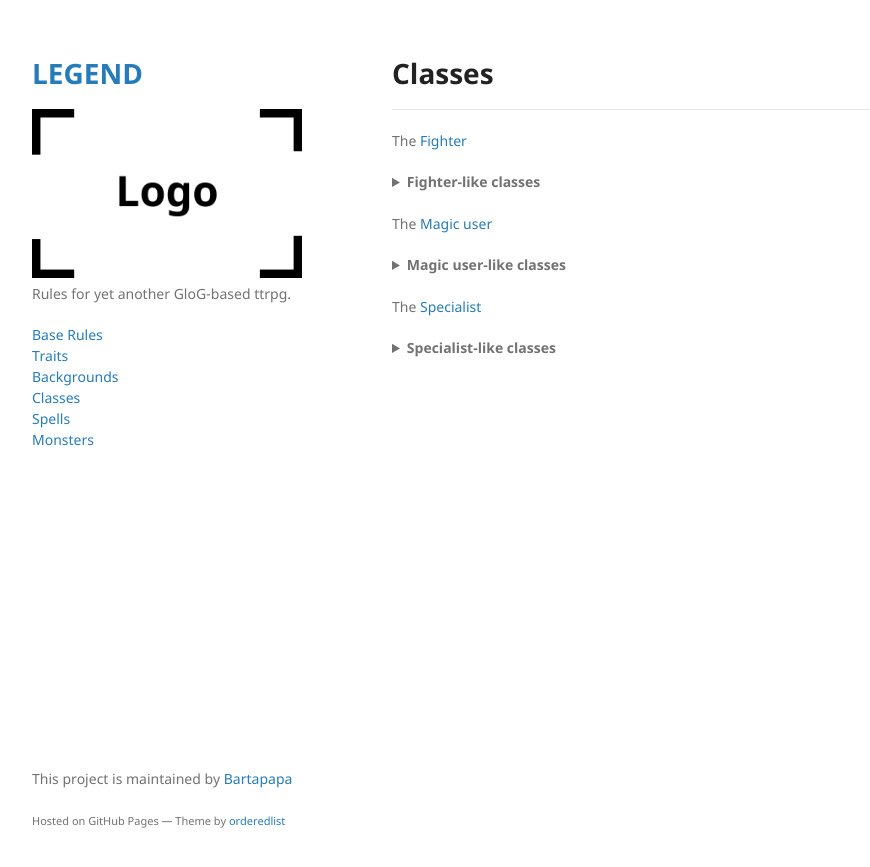
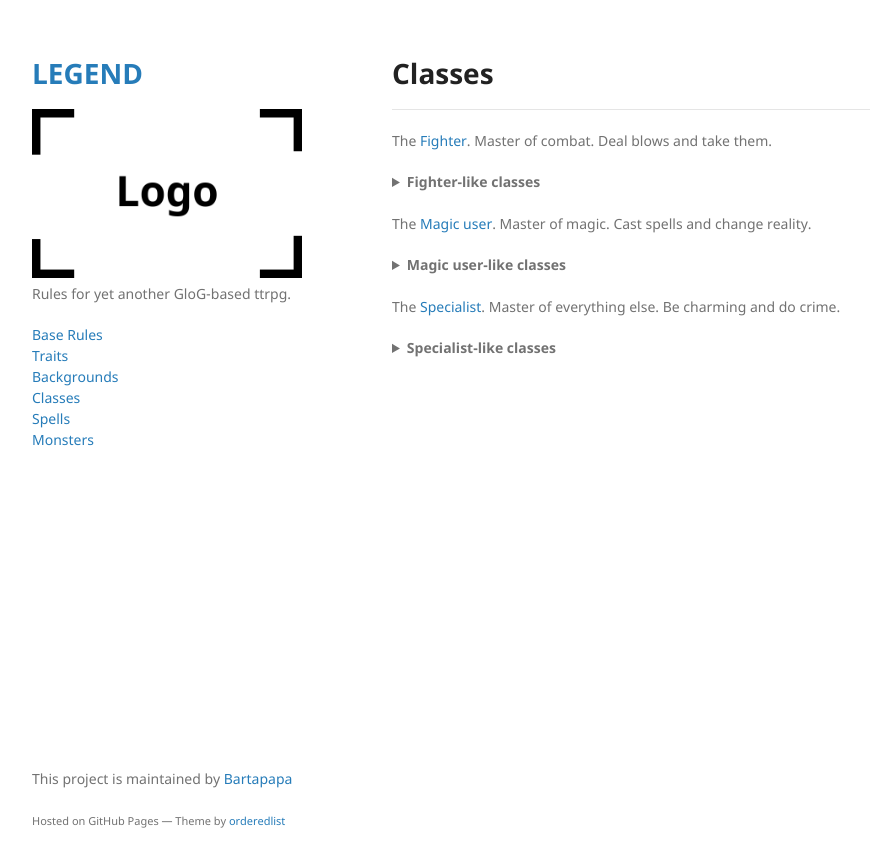
Before and after one commit to Bartapapa/legend, a Jekyll site: the page built from docs/pages/classes.md, in a window 1280 px wide. Shown: the top 867 px of the page, without its empty margins (178-1048 px from the left). Built offline with Jekyll 4.4.1, drawn with Linux system fonts in a browser that asks for light colours.

Commit message:
Update classes.md

```diff
--- a/docs/pages/classes.md
+++ b/docs/pages/classes.md
@@ -6,32 +6,35 @@
 
 ***
 
-The <a href="{{ site.baseurl }}/classes/fighter">Fighter</a>
+The <a href="{{ site.baseurl }}/classes/fighter">Fighter</a>. Master of combat. Deal blows and take them.
 
 <details markdown="1">
 <summary><b>Fighter-like classes</b></summary>
-*  The <a href="{{ site.baseurl }}/classes/veteran">Veteran</a>
-*  The <a href="{{ site.baseurl }}/classes/knight-errant">Knight Errant</a>
-*  The <a href="{{ site.baseurl }}/classes/champion">Champion</a>
+*  The <a href="{{ site.baseurl }}/classes/veteran">Veteran</a>. Collect Scars and be grumpy.
+*  The <a href="{{ site.baseurl }}/classes/knight-errant">Knight Errant</a>. Challenge fools and suffer none.
+*  The <a href="{{ site.baseurl }}/classes/champion">Champion</a>. Chosen by god.
+*  The <a href="{{ site.baseurl }}/classes/dwarf">Dwarf</a>. Stout and beardy.
 
 </details>
 <br>
-The <a href="{{ site.baseurl }}/classes/magic-user">Magic user</a>
+The <a href="{{ site.baseurl }}/classes/magic-user">Magic user</a>. Master of magic. Cast spells and change reality.
 
 <details markdown="1">
 <summary><b>Magic user-like classes</b></summary>
-*  The <a href="{{ site.baseurl }}/classes/wandering-clergyman">Wandering Clergyman</a>
-*  The <a href="{{ site.baseurl }}/classes/scion">Scion</a>
-*  The <a href="{{ site.baseurl }}/classes/bloatmage">Bloatmage</a>
+*  The <a href="{{ site.baseurl }}/classes/scion">Scion</a>. Enact god's will.
+*  The <a href="{{ site.baseurl }}/classes/bloatmage">Bloatmage</a>. Be fat and be powerful.
+*  The <a href="{{ site.baseurl }}/classes/sorcerer">Sorcerer</a>. Be a god or die trying.
+*  The <a href="{{ site.baseurl }}/classes/elf">Elf</a>. Tragically better than everyone else.
 
 </details>
 <br>
-The <a href="{{ site.baseurl }}/classes/specialist">Specialist</a>
+The <a href="{{ site.baseurl }}/classes/specialist">Specialist</a>. Master of everything else. Be charming and do crime.
 
 <details markdown="1">
 <summary><b>Specialist-like classes</b></summary>
-*  The <a href="{{ site.baseurl }}/classes/assassin">Assassin</a>
-*  The <a href="{{ site.baseurl }}/classes/burglar">Burglar</a>
-*  The <a href="{{ site.baseurl }}/classes/thug">Thug</a>
+*  The <a href="{{ site.baseurl }}/classes/assassin">Assassin</a>. Investigate people and murder them.
+*  The <a href="{{ site.baseurl }}/classes/burglar">Burglar</a>. Crash into buildings and take stuff.
+*  The <a href="{{ site.baseurl }}/classes/thug">Thug</a>. Stick those hands up.
+*  The <a href="{{ site.baseurl }}/classes/wandering-clergyman">Wandering Sage</a>. Knows things, discover more.
 
 </details>
```
